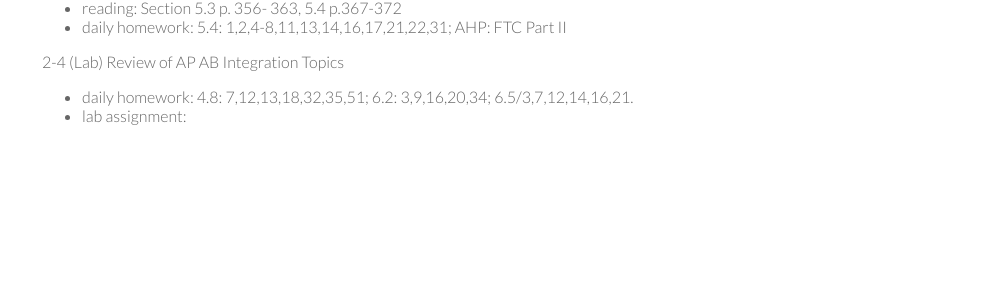
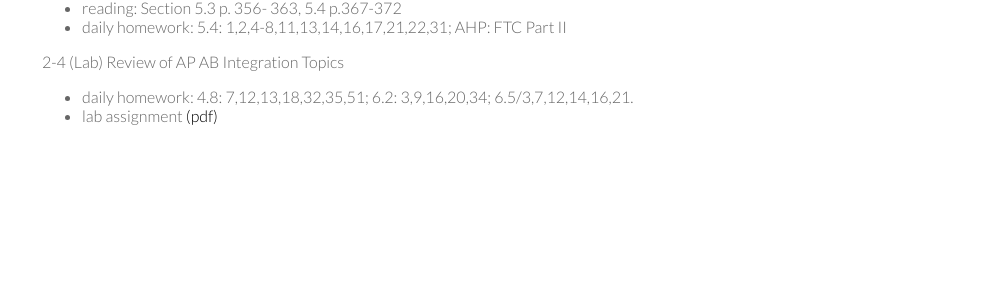
Before and after one commit to sshanshans/calculus2, a Jekyll site: the page built from schedule/week2/week2.md, in a window 1280 px wide. Shown: the part 492-792 px from the top of the page, without its empty margins (160-1159 px from the left). Built offline with Jekyll 4.4.1, drawn with Linux system fonts in a browser that asks for light colours.

Commit message:
lab update

```diff
--- a/schedule/week2/week2.md
+++ b/schedule/week2/week2.md
@@ -28,4 +28,4 @@ description: weekly schedule
 2-4 (Lab) Review of AP AB Integration Topics  <br>
 
 * daily homework: 4.8: 7,12,13,18,32,35,51; 6.2: 3,9,16,20,34; 6.5/3,7,12,14,16,21.  <br>
-* lab assignment:   <br>
+* lab assignment [(pdf)](\calculus2\schedule\week2\2-4lab.pdf)   <br>
```
Also changed, not shown: 1 other file.
